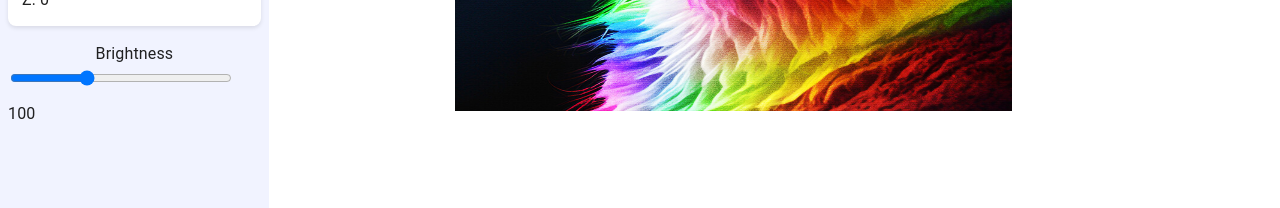
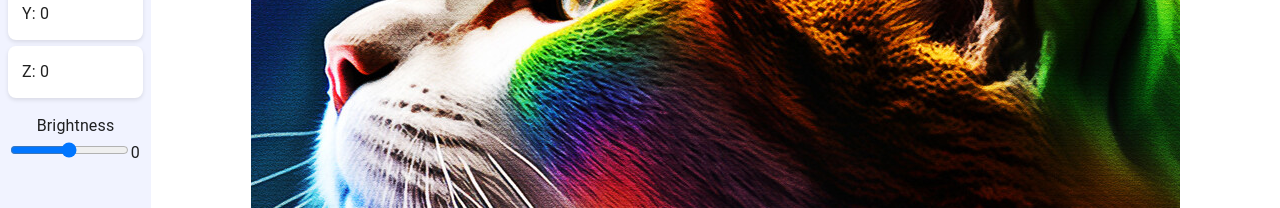
Before and after one commit to Marichka0406/computer-graphics, a React (Create React App) app: page /color-models in a window 1280 px wide. Shown: the part 552-760 px from the top of the page. Built offline with nearby package versions, Linux system fonts and the light colour scheme.

Commit message:
Fixed brightness

```diff
--- a/src/components/ColorModels/ColorMenu/ColorMenu.jsx
+++ b/src/components/ColorModels/ColorMenu/ColorMenu.jsx
@@ -124,8 +124,8 @@ const ColorMenu = ({
         <Typography sx={menuStyles.title}>Brightness</Typography>
         <input
           type="range"
-          min="0"
-          max="300"
+          min="-100"
+          max="100"
           value={brightness}
           onChange={(e) => onBrightnessChange(Number(e.target.value))}
           style={menuStyles.brightnessSlider}
--- a/src/components/ColorModels/ImageCanvas/ImageCanvas.jsx
+++ b/src/components/ColorModels/ImageCanvas/ImageCanvas.jsx
@@ -27,14 +27,25 @@ const ImageCanvas = ({
       onColorChange(pixel[0], pixel[1], pixel[2]);
     };
 
+    const applyBrightness = (data, brightness) => {
+      for (var i = 0; i < data.length; i+= 4) {
+        data[i] += 255 * (brightness / 100);
+        data[i+1] += 255 * (brightness / 100);
+        data[i+2] += 255 * (brightness / 100);
+      }
+    };
+
     image.onload = () => {
       canvas.width = image.width;
       canvas.height = image.height;
-      canvas.style.filter = `brightness(${brightness}%)`;
       ctx.drawImage(image, 0, 0, canvas.width, canvas.height);
 
       canvas.addEventListener("mousemove", handleMouseMove);
       updateImageColor();
+
+      let imageData = ctx.getImageData(0, 0, canvas.width, canvas.height);
+      applyBrightness(imageData.data, brightness);
+      ctx.putImageData(imageData, 0, 0);
     };
 
     const updateImageColor = () => {
--- a/src/components/ColorModels/ImageCanvas/ImageCanvas.styles.js
+++ b/src/components/ColorModels/ImageCanvas/ImageCanvas.styles.js
@@ -3,10 +3,11 @@ export const canvasStyles = {
     display: "flex",
     justifyContent: "center",
     alignItems: "center",
+    margin: "100px",
   },
   canvas:{
-    width:"60%",
-    height:"70%",
+    width: "auto",//"100%",
+    height: "auto"//"100%",
   },
 
 };
--- a/src/components/ColorModels/ImageColorChanger/ImageColorChanger.jsx
+++ b/src/components/ColorModels/ImageColorChanger/ImageColorChanger.jsx
@@ -12,7 +12,7 @@ const ImageColorChanger = () => {
   const [red, setRed] = useState(0);
   const [green, setGreen] = useState(0);
   const [blue, setBlue] = useState(0);
-  const [brightness, setBrightness] = useState(100);
+  const [brightness, setBrightness] = useState(0);
 
   const [r, setR] = useState(0);
   const [g, setG] = useState(0);
```
